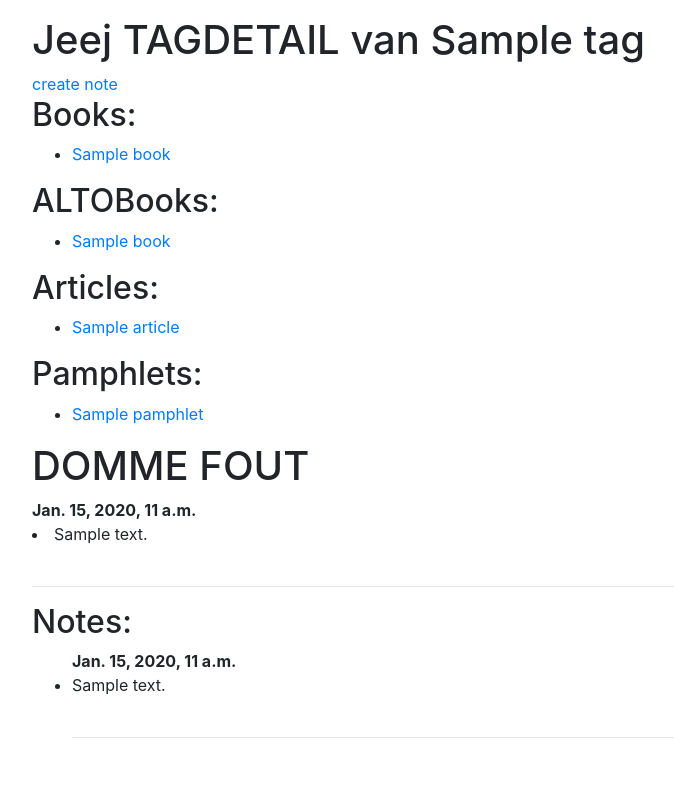
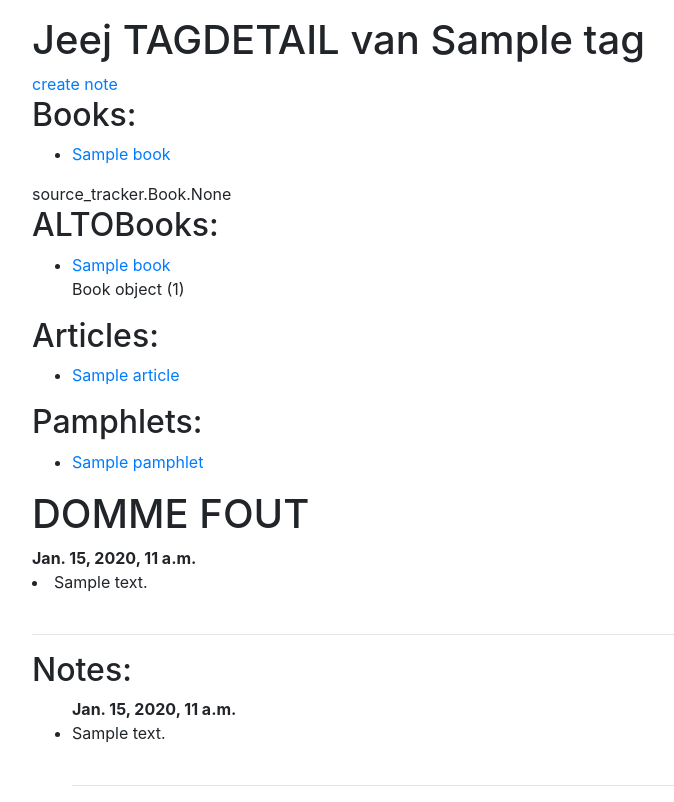
Before and after one commit to Jasper-Koops/ThesisToolBox, a Django app: page /notes/tag/1/ in a window 1280 px wide. Shown: the part 96-898 px from the top of the page, without its empty margins (53-727 px from the left). Before the commit the page ends 834 px from the top, so only its background shows below. Run offline with Django 3.2, Linux system fonts and the light colour scheme; a user stored in the database is signed in; tables that the repository leaves empty hold one stand-in row (values such as "Sample post"); data that the repository does not hold is empty; some libraries are stand-ins or nearby versions.

Commit message:
debug tags added

```diff
--- a/templates/notes/tag_detail.html
+++ b/templates/notes/tag_detail.html
@@ -14,10 +14,12 @@
 {% endif %}
 
 {% if alto_books %}
+{{ alto_books }}
 <h2>ALTOBooks:</h2>
     <ul>
     {% for book in alto_books.all %}
         <li><a href="{% url 'book_detail' pk=book.pk %}">{{book.title}}</a></li>
+        {{book}}
     {% endfor %}
     </ul>
 {% endif %}
```
